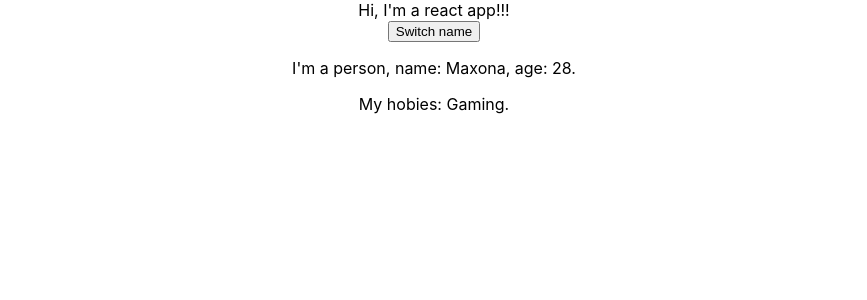
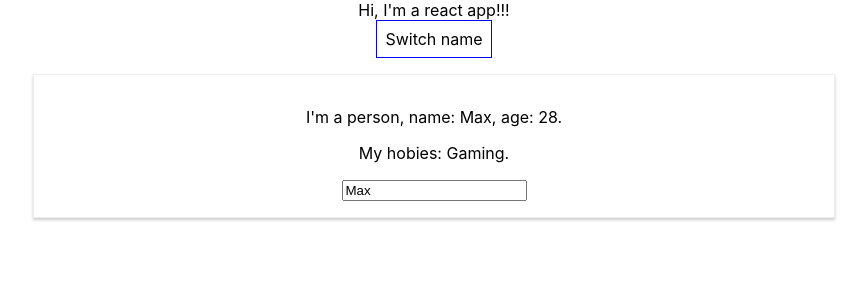
Before and after one commit to sup3rcow/react-complete-guide-max, a React (Create React App) app: page / in a window 1280 px wide. Both pictures are taken after a click on the button "Switch name". Shown: the top 300 px of the page, without its empty margins (206-1073 px from the left). Built offline with nearby package versions, Linux system fonts and the light colour scheme.

Commit message:
react template if

```diff
--- a/src/App.js
+++ b/src/App.js
@@ -8,27 +8,58 @@ class App extends Component { // function App()
     persons: [
       { name: 'Max', age: 28 },
       { name: 'Maz', age: 29 }
-    ]
+    ],
+    showPersons: false
   };
 
-  switchNameHandler = () => { // koristis arrow function ako bi this bio referenciran na App class
-    // this.state.persons[0].name = 'Maxona'; // ne ovako!!
+  switchNameHandler = (newName) => { // koristis arrow function ako bi this bio referenciran na App class
     this.setState({ // metodu samo naledili iz Component class-e
       persons: [
-        { name: 'Maxona', age: 28 },
-        { name: 'Maz', age: 29 }
+        { name: newName, age: 28 },
+        { name: 'Maxonac', age: 29 }
       ]
     });
+  }
 
-    console.log();
+  nameChangeHandler(event) {
+    this.setState({
+      persons: [
+        { name: event.target.value, age: 28 },
+        { name: 'Maxonac', age: 29 }
+      ]
+    });
+  }
+
+  togglePersonsHandler = () => { // ako koristi arrow func, ne moras bind this u template-u
+    this.setState({
+      showPersons: !this.state.showPersons
+    });
   }
 
   render() { // fuctional based component ne treba render() {}
+    const style = {
+      backgroundColor: 'white',
+      font: 'inherit',
+      border: '1px solid blue',
+      padding: '8px',
+      cursor: 'pointer'
+    };
     return (
       <div className="App">
         <div>Hi, I'm a react app!!!</div>
-        <button onClick={this.switchNameHandler}>Switch name</button>
-        <Person name={this.state.persons[0].name} age={this.state.persons[0].age}>My hobies: Gaming.</Person>
+        <button style={style} onClick={this.togglePersonsHandler}>Switch name</button>
+
+        {this.state.showPersons ?
+        <div>
+          <Person
+          name={this.state.persons[0].name}
+          age={this.state.persons[0].age}
+          click={this.switchNameHandler.bind(this, 'Maxonac!')}
+          changed={this.nameChangeHandler.bind(this)}
+          >My hobies: Gaming.</Person>
+        </div>
+        : null}
+
       </div>
     );
   }
--- /dev/null
+++ b/src/Person/Person.css
@@ -0,0 +1,12 @@
+/**
+ css je globalni, nije scope-an na Person komponentu
+*/
+
+.Person {
+    width: 60%;
+    margin: 16px auto;
+    border: 1px solid #eee;
+    box-shadow: 0 2px 3px #ccc;
+    padding: 16px;
+    text-align: center;
+}
--- a/src/Person/Person.js
+++ b/src/Person/Person.js
@@ -1,10 +1,12 @@
 import React from "react";
+import './Person.css'; // kazes web-pack-u da css fajl postoji pa ce se css primjeniti
 
 const person = (props) => { // functional based component
     return (
-        <div>
-            <p>I'm a person, name: {props.name}, age: {props.age}.</p>
+        <div className="Person">
+            <p onClick={props.click}>I'm a person, name: {props.name}, age: {props.age}.</p>
             <p>{props.children}</p>
+            <input type="text" onChange={props.changed} value={props.name}/>
         </div>
     );
 };
```
